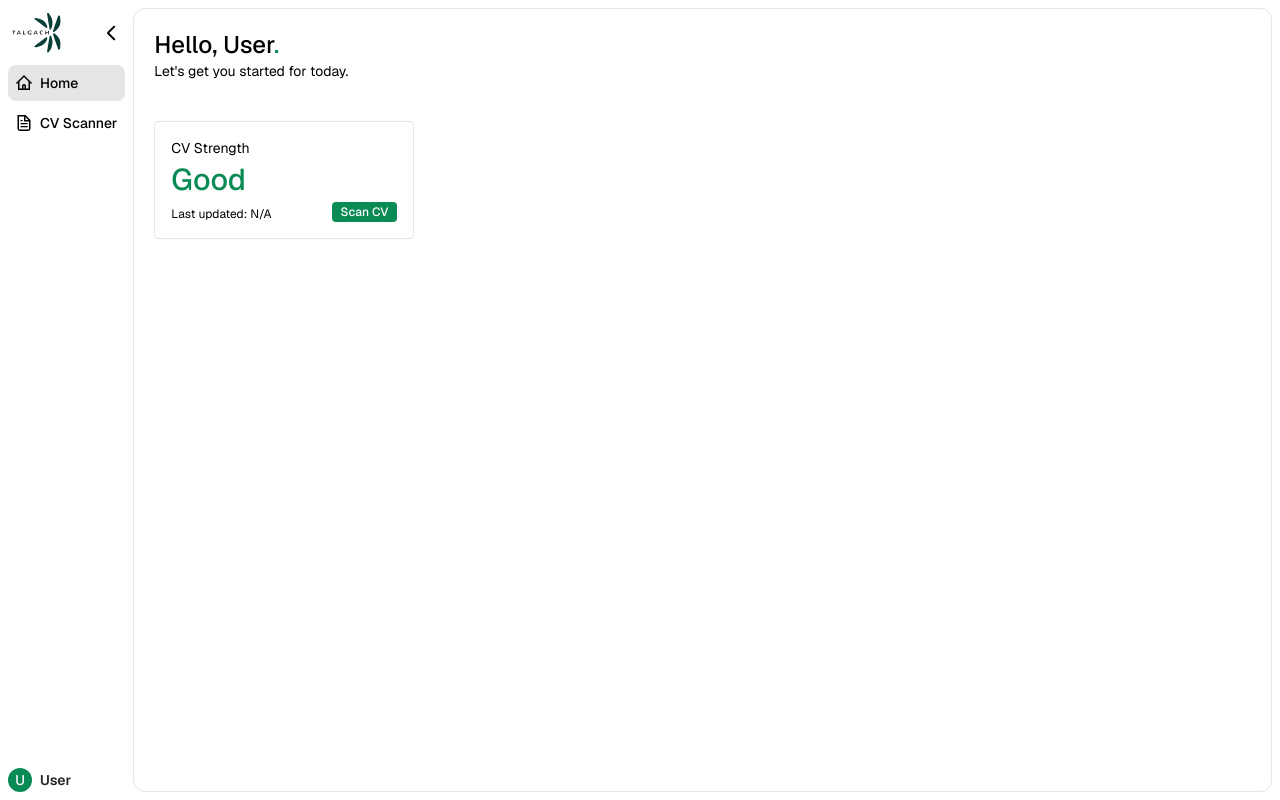
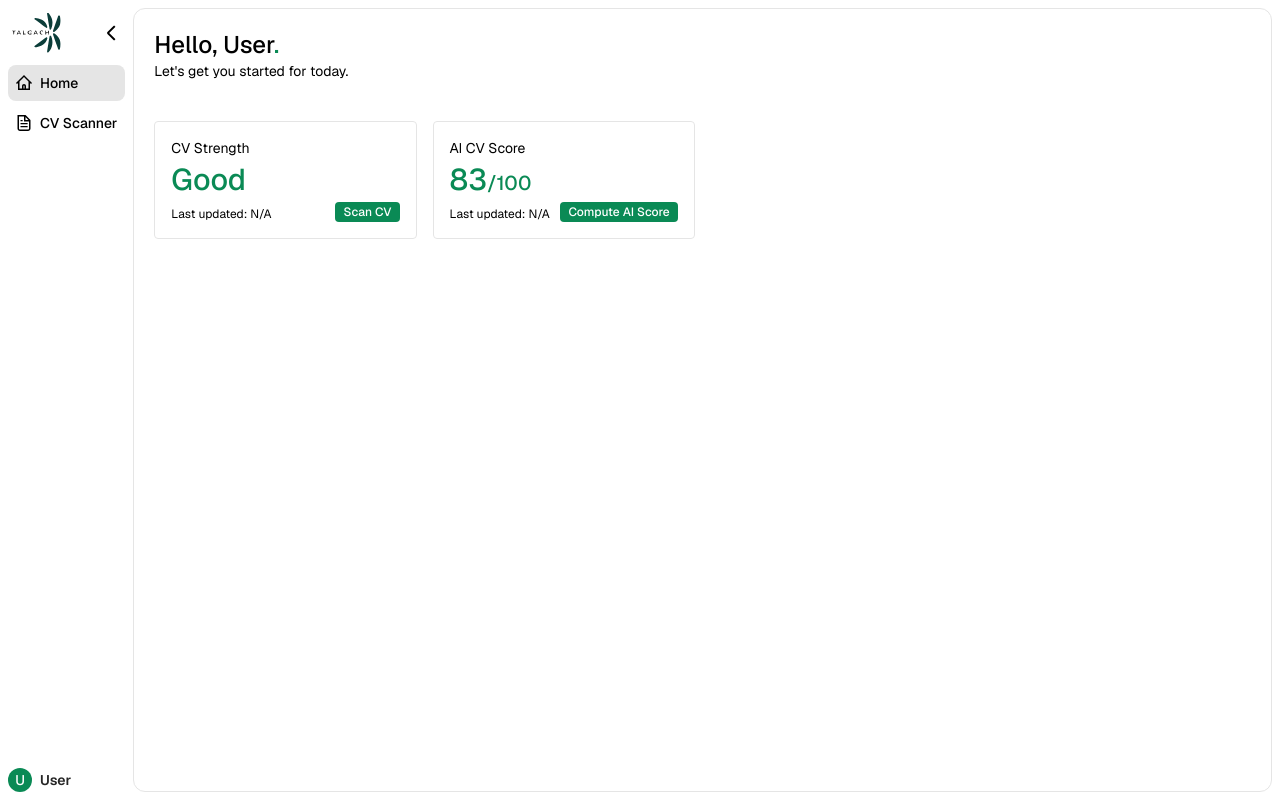
Before and after one commit to ShayokhShorfuddin/talgach-ai, a Next.js app: page /dashboard in a window 1280 px wide. Built offline with nearby package versions, Linux system fonts and the light colour scheme; no server answers.

Commit message:
add AI CV score

```diff
--- /dev/null
+++ b/app/dashboard/_components/cards/ai-cv-scrore.tsx
@@ -0,0 +1,23 @@
+'use client';
+
+export function AICVScore() {
+  return (
+    <div className="border border-neutral-200 p-4 rounded hover:border-talgach-green hover:bg-green-50 transition duration-300">
+      <p className="text-sm">AI CV Score</p>
+      <p className="mt-1 text-3xl font-medium text-talgach-green">
+        83<span className="text-xl font-medium">/100</span>
+      </p>
+
+      <div className="flex items-end justify-between mt-1">
+        <p className="text-xs">Last updated: N/A</p>
+
+        <button
+          type="button"
+          className="bg-talgach-green py-0.5 px-2 rounded text-xs font-medium text-white hover:cursor-pointer select-none"
+        >
+          Compute AI Score
+        </button>
+      </div>
+    </div>
+  );
+}
--- a/app/dashboard/_components/dashboard.tsx
+++ b/app/dashboard/_components/dashboard.tsx
@@ -1,3 +1,4 @@
+import { AICVScore } from './cards/ai-cv-scrore';
 import { CVStrengthCard } from './cards/cv-strength-card';
 import { Heading } from './heading';
 
@@ -6,8 +7,9 @@ export function Dashboard() {
     <section className="px-5 font-sans">
       <Heading />
 
-      <div className="grid grid-cols-4 mt-10 gap-5">
+      <div className="grid grid-cols-4 mt-10 gap-4">
         <CVStrengthCard />
+        <AICVScore />
       </div>
     </section>
   );
```
